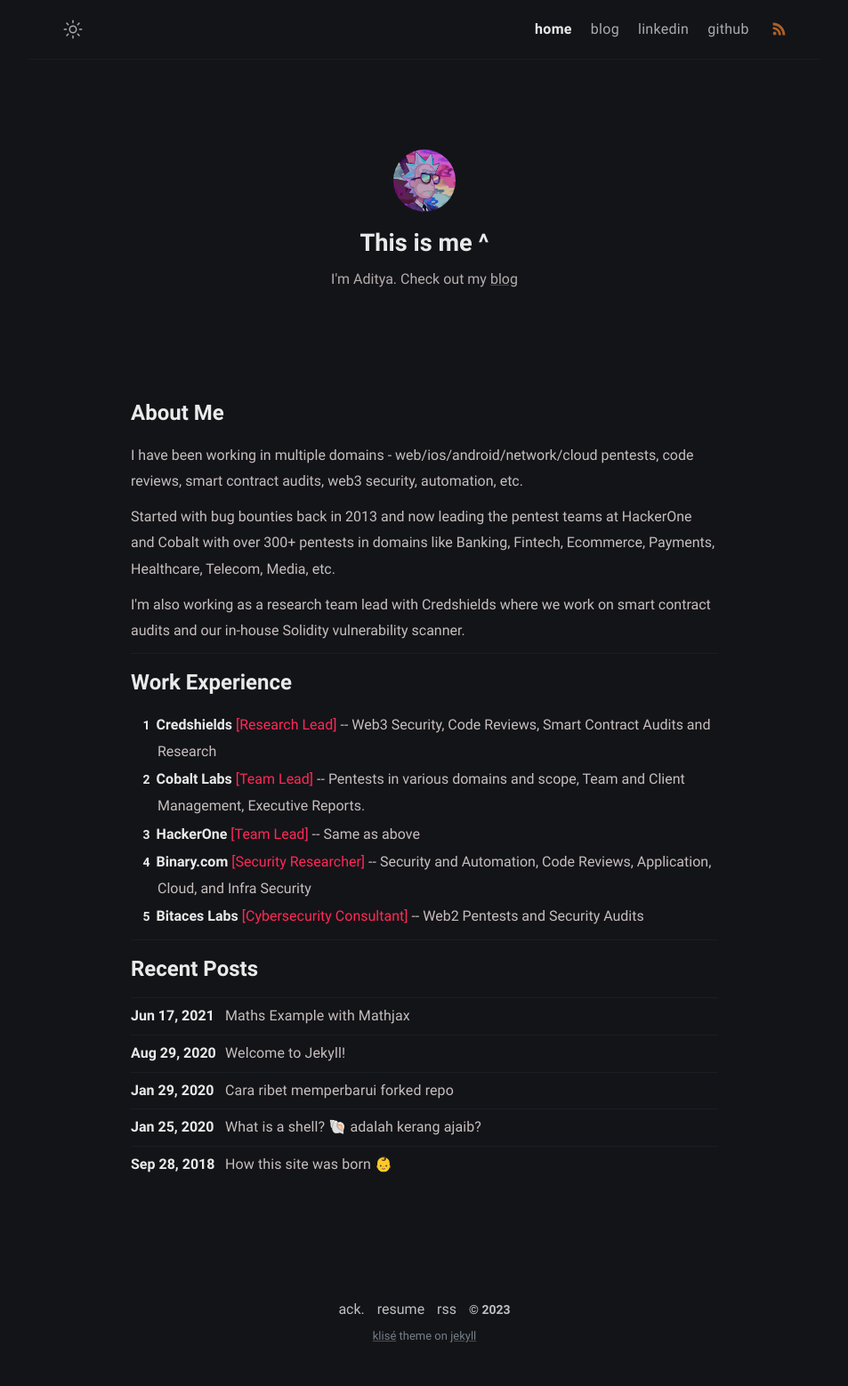
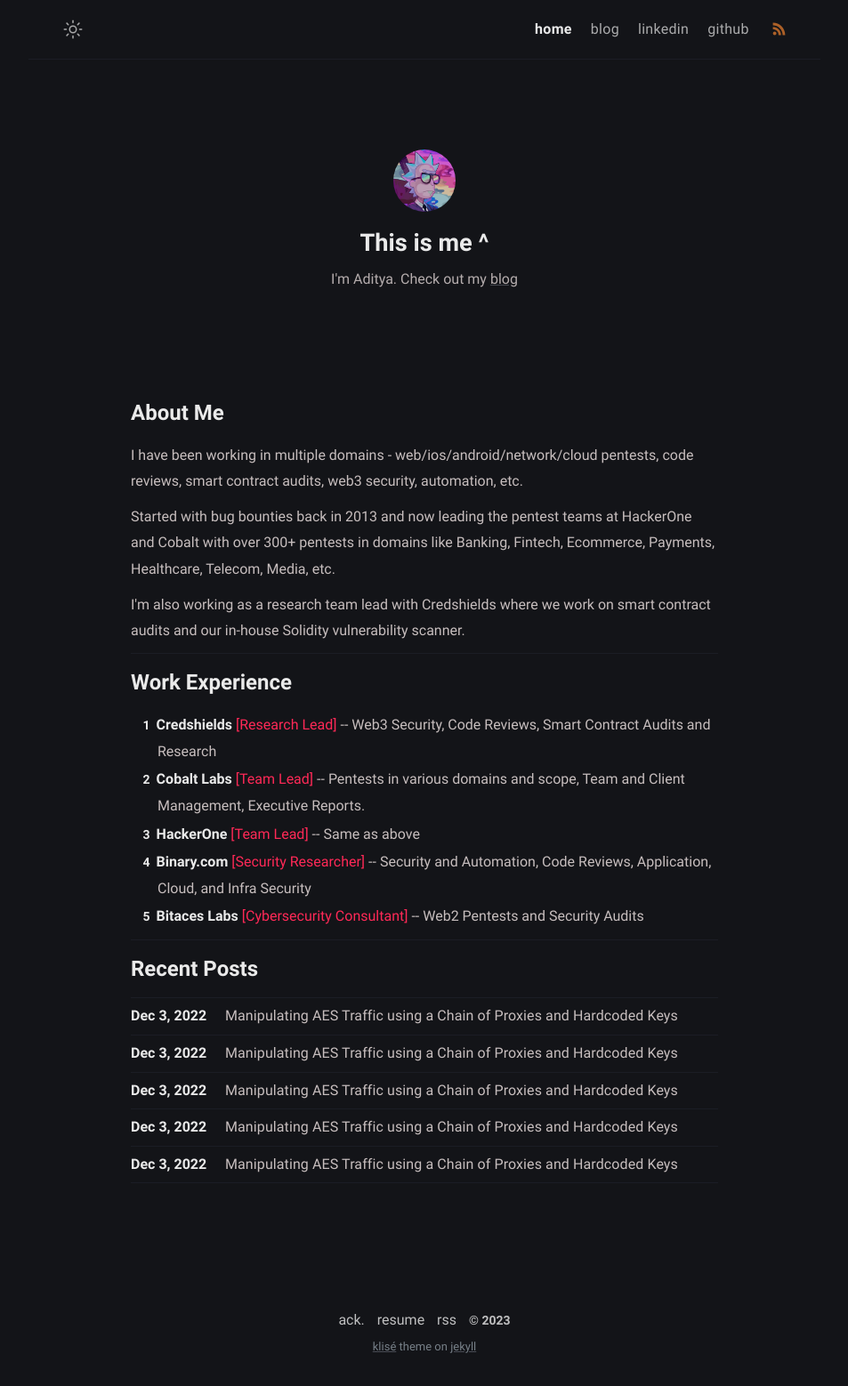
Before and after one commit to az0mb13/personal_klise, a Jekyll site: the page built from index.md, in a window 1280 px wide. Shown: the whole page at 89% size, without its empty margins (163-1116 px from the left). Built offline with Jekyll 4.4.1, drawn with Linux system fonts in a browser that asks for light colours.

Commit message:
post check

```diff
--- a/_layouts/home.html
+++ b/_layouts/home.html
@@ -27,11 +27,19 @@ home: true
 </ol>
 <hr>
 <h2 aria-label="Recent Posts">Recent Posts</h3>
-  {%- for post in site.posts limit: site.number_of_posts -%}
+  <!-- {%- for post in site.posts limit: site.number_of_posts -%} -->
+  <article class="post-item">
+    <span class="post-item-date">Dec 3, 2022</span>
+    <h4 class="post-item-title">
+      <a href="https://blog.dixitaditya.com/manipulating-aes-traffic-using-a-chain-of-proxies-and-hardcoded-keys">Manipulating
+        AES Traffic using a Chain of Proxies and Hardcoded Keys
+      </a>
+    </h4>
+  </article>
+  <!-- {%- endfor -%} -->
   <article class="post-item">
     <span class="post-item-date">{{ post.date | date: "%b %d, %Y" }}</span>
     <h4 class="post-item-title">
       <a href="{{ post.url }}">{{ post.title | escape }}</a>
     </h4>
   </article>
-  {%- endfor -%}
```
